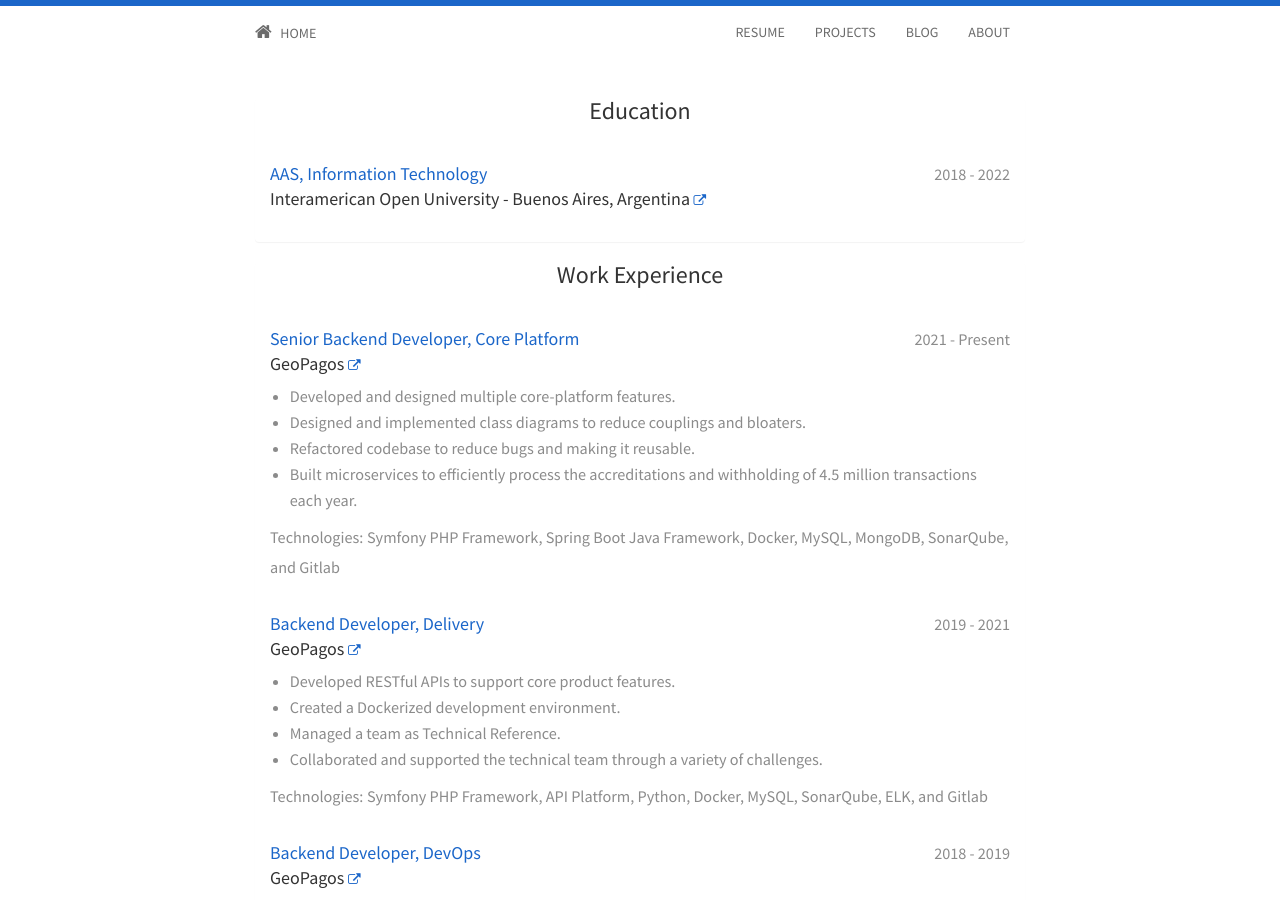
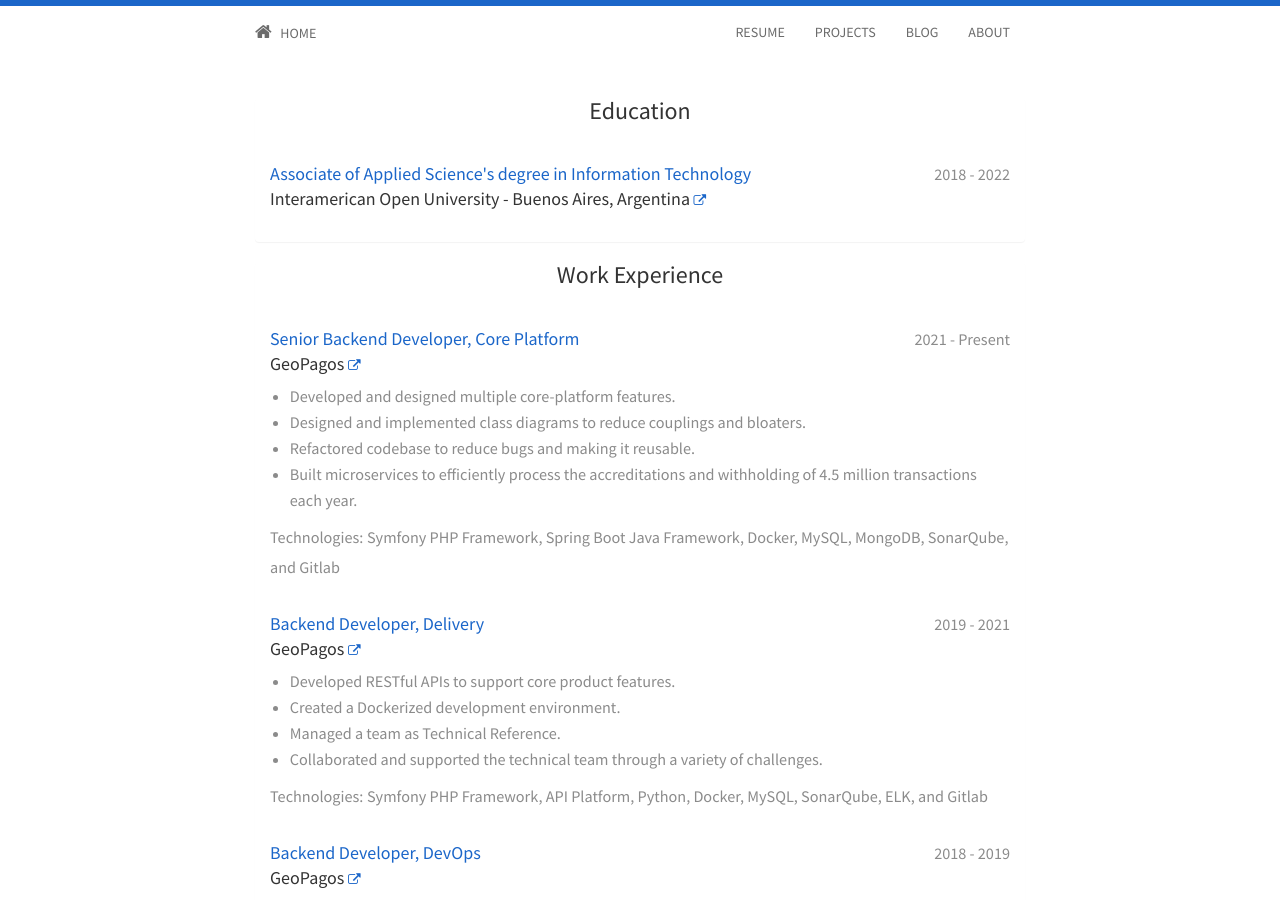
Before and after one commit to jfernancordova/jfernancordova.github.io, a Jekyll site: the page built from resume.html, in a window 1280 px wide and 900 px high. Built offline with Jekyll 4.4.1, drawn with Linux system fonts in a browser that asks for light colours; nearby versions of some CDN libraries.

Commit message:
Update resume.html

```diff
--- a/resume.html
+++ b/resume.html
@@ -9,7 +9,7 @@ title: Resume
       <h3 name="education" id="education">Education</h3>
       <div class="panel-body">
         <h5 class="project closer">
-          <span class="title">AAS, Information Technology</span>
+          <span class="title">Associate of Applied Science's degree in Information Technology</span>
           <span class="dates">2018 - 2022</span>
           <span class="company">
             Interamerican Open University - Buenos Aires, Argentina
```
